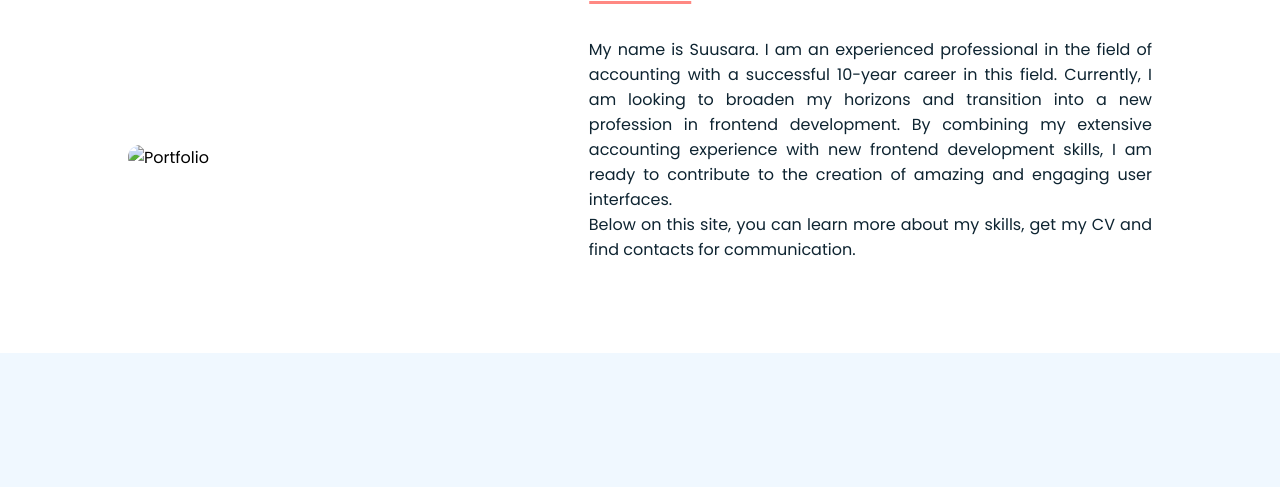
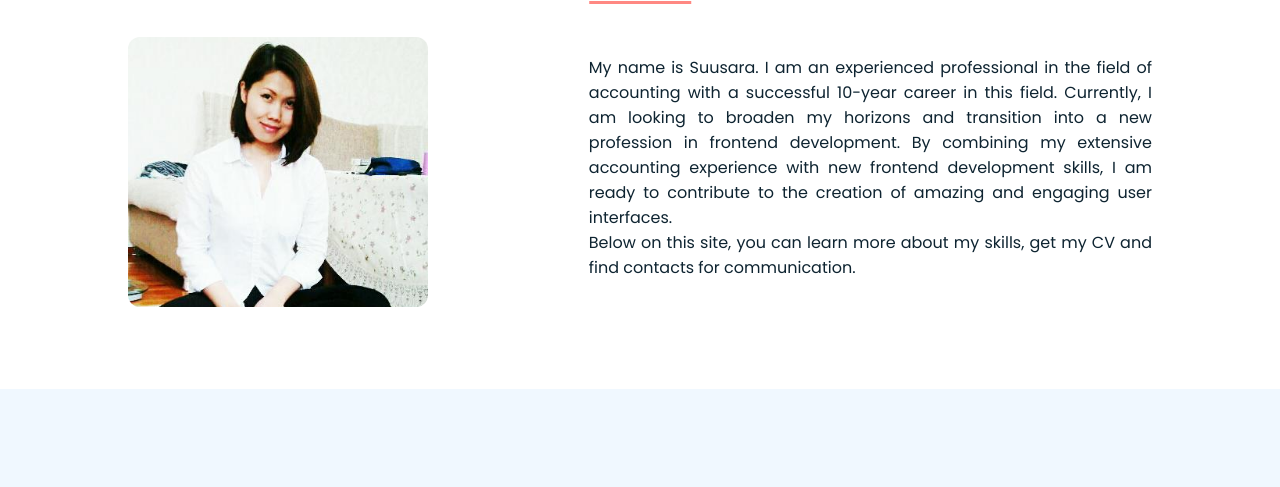
Before and after one commit to sarausen/my_cv, a plain HTML site: page index.html in a window 1280 px wide. Shown: the part 171-658 px from the top of the page. Drawn offline with Linux system fonts and the light colour scheme; a script that the page names is missing.

Commit message:
add image

```diff
--- a/index.html
+++ b/index.html
@@ -47,7 +47,7 @@
       <div class="title"><span>About Me</span></div>
       <div class="about-details">
         <div class="left">
-          <img src="images/about.jpg" alt="Portfolio">
+          <img src="fhoto.jpg" alt="Portfolio">
         </div>
         <div class="right">
           <!-- <div class="topic">Designing Is My Passion</div> -->
--- a/style.css
+++ b/style.css
@@ -221,8 +221,8 @@ section .title span::after{
   width:45%;
 }
 .about .left img{
-  height:400px;
-  width:400px;
+  height:270px;
+  width:300px;
   object-fit: cover;
   border-radius: 12px;
 }
```
Also changed, not shown: fhoto.jpg (added).
